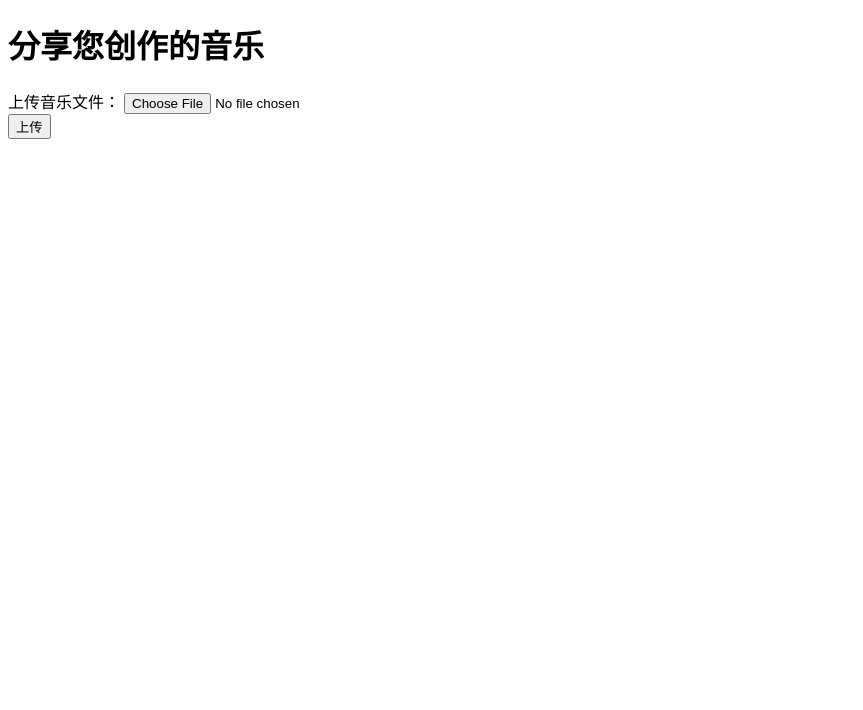
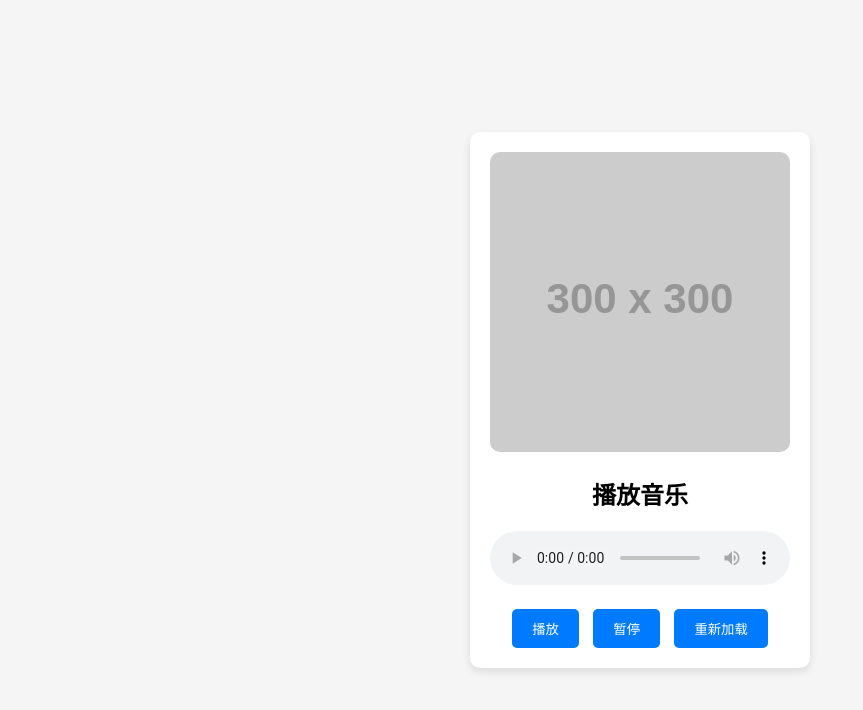
Before and after one commit to Relsy0/1, a plain HTML site: page index.html in a window 1280 px wide. Shown: the whole page, without its empty margins (0-863 px from the left). Drawn offline with Linux system fonts and the light colour scheme; placeholder pictures from the web are drawn by us.

Commit message:
Update index.html

```diff
--- a/index.html
+++ b/index.html
@@ -2,38 +2,60 @@
 <html lang="en">
 <head>
     <meta charset="UTF-8">
-    <title>分享音乐</title>
+    <meta name="viewport" content="width=device-width, initial-scale=1.0">
+    <title>音乐播放器</title>
+    <style>
+        body {
+            font-family: Arial, sans-serif;
+            background-color: #f5f5f5;
+            display: flex;
+            justify-content: center;
+            align-items: center;
+            height: 100vh;
+            margin: 0;
+        }
+        .player {
+            background: #fff;
+            border-radius: 10px;
+            box-shadow: 0 4px 8px rgba(0,0,0,0.1);
+            padding: 20px;
+            text-align: center;
+            width: 300px;
+        }
+        .player img {
+            width: 100%;
+            border-radius: 10px;
+        }
+        .controls {
+            margin-top: 20px;
+        }
+        .controls button {
+            background: #007bff;
+            border: none;
+            border-radius: 5px;
+            color: white;
+            cursor: pointer;
+            margin: 0 5px;
+            padding: 10px 20px;
+        }
+        .controls button:hover {
+            background: #0056b3;
+        }
+    </style>
 </head>
 <body>
-    <h1>分享您创作的音乐</h1>
-    <form id="uploadForm" enctype="multipart/form-data">
-        <label for="music">上传音乐文件：</label>
-        <input type="file" id="music" name="music" accept=".mid" required><br>
-        <input type="submit" value="上传">
-    </form>
-    <div id="result"></div>
-
-    <script>
-        document.getElementById('uploadForm').onsubmit = async function(event) {
-            event.preventDefault();
-            const formData = new FormData();
-            formData.append('music', document.getElementById('music').files[0]);
-
-            const response = await fetch('/upload', {
-                method: 'POST',
-                body: formData
-            });
-
-            const result = await response.json();
-            if (result.success) {
-                document.getElementById('result').innerHTML = `
-                    <p>上传成功！</p>
-                    <p>音乐链接：<a href="${result.url}" target="_blank">${result.url}</a></p>
-                `;
-            } else {
-                document.getElementById('result').innerHTML = `<p>上传失败：${result.error}</p>`;
-            }
-        };
-    </script>
+    <div class="player">
+        <img src="https://via.placeholder.com/300x300.png?text=Music+Cover" alt="Music Cover">
+        <h2>播放音乐</h2>
+        <audio id="audioPlayer" controls>
+            <source src="/music/random_music.mid" type="audio/midi">
+            您的浏览器不支持音频元素。
+        </audio>
+        <div class="controls">
+            <button onclick="document.getElementById('audioPlayer').play()">播放</button>
+            <button onclick="document.getElementById('audioPlayer').pause()">暂停</button>
+            <button onclick="document.getElementById('audioPlayer').load()">重新加载</button>
+        </div>
+    </div>
 </body>
 </html>
```
